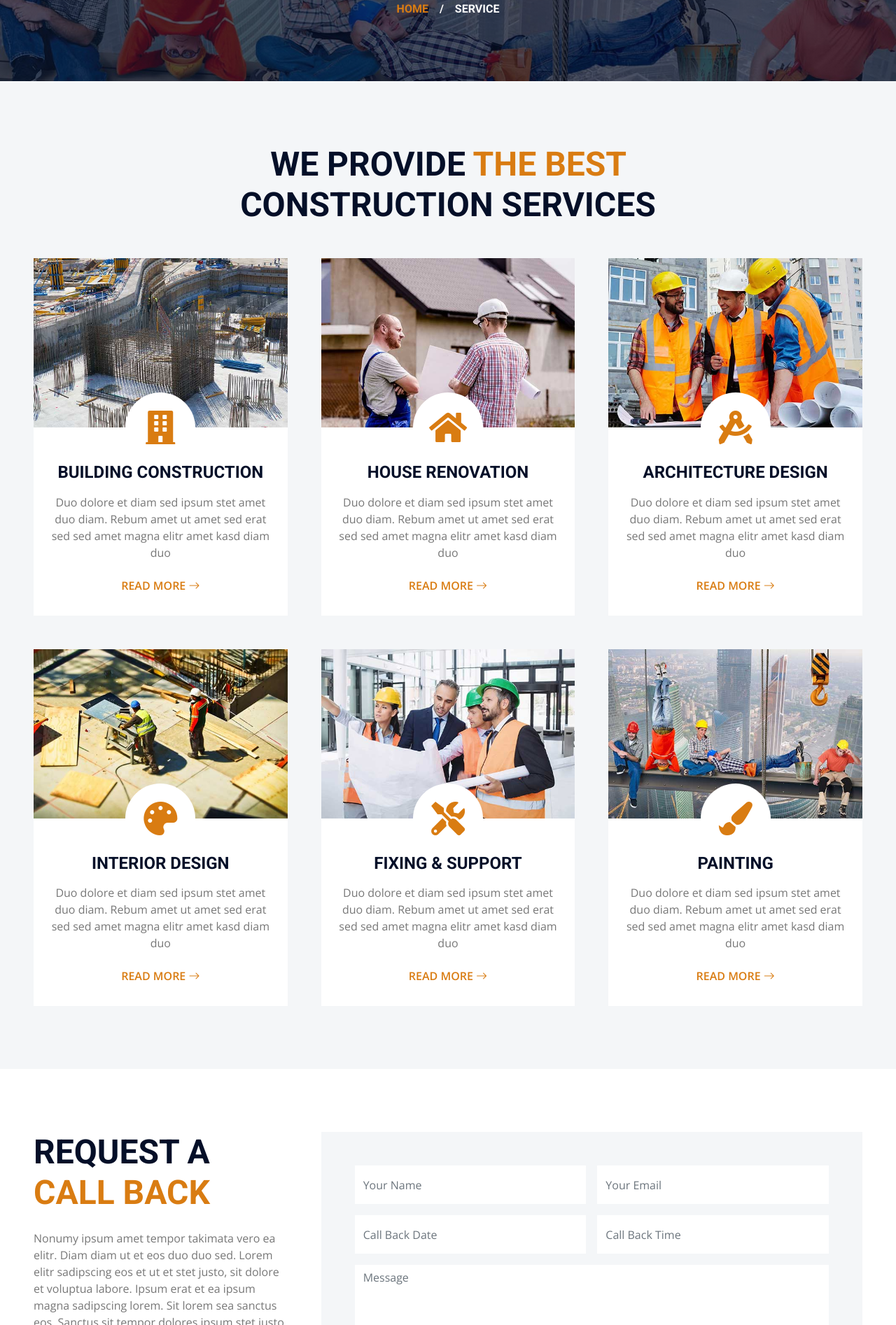
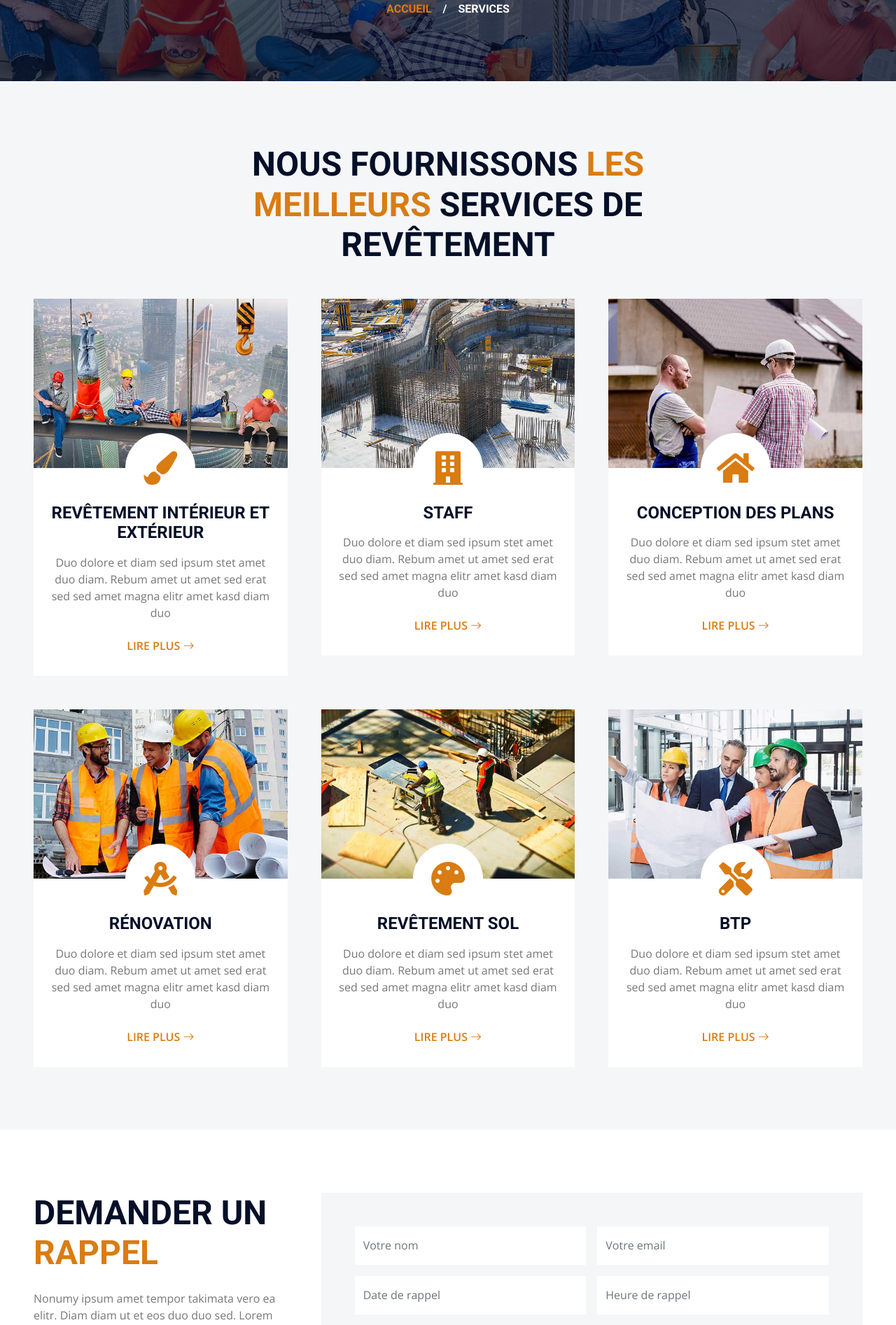
Before and after one commit to borishristi/rot2stone, a Django app: template src/showcase_site/templates/showcase_site/service.html in a window 1280 px wide. Shown: the part 400-2294 px from the top of the page at 70% size. Run offline with Django 3.2, Linux system fonts and the light colour scheme; the template is opened without the code that fills it, so the values that code supplies are empty; some libraries are stand-ins or nearby versions.

Commit message:
Nous avons modifié la page service

```diff
--- a/src/showcase_site/templates/showcase_site/service.html
+++ b/src/showcase_site/templates/showcase_site/service.html
@@ -9,11 +9,11 @@
 
     <!-- Page Header Start -->
     <div class="container-fluid page-header">
-        <h1 class="display-3 text-uppercase text-white mb-3">Service</h1>
+        <h1 class="display-3 text-uppercase text-white mb-3">Nos services</h1>
         <div class="d-inline-flex text-white">
-            <h6 class="text-uppercase m-0"><a href="">Home</a></h6>
+            <h6 class="text-uppercase m-0"><a href="">Accueil</a></h6>
             <h6 class="text-white m-0 px-3">/</h6>
-            <h6 class="text-uppercase text-white m-0">Service</h6>
+            <h6 class="text-uppercase text-white m-0">Services</h6>
         </div>
     </div>
     <!-- Page Header Start -->
@@ -22,9 +22,22 @@
     <!-- Services Start -->
     <div class="container-fluid bg-light py-6 px-5">
         <div class="text-center mx-auto mb-5" style="max-width: 600px;">
-            <h1 class="display-5 text-uppercase mb-4">We Provide <span class="text-primary">The Best</span> Construction Services</h1>
+            <h1 class="display-5 text-uppercase mb-4">Nous fournissons <span class="text-primary">les meilleurs</span> Services de revêtement</h1>
         </div>
         <div class="row g-5">
+            <div class="col-lg-4 col-md-6">
+                <div class="service-item bg-white rounded d-flex flex-column align-items-center text-center">
+                    <img class="img-fluid" src="{% static 'img/service-6.jpg' %}" alt="">
+                    <div class="service-icon bg-white">
+                        <i class="fa fa-3x fa-paint-brush text-primary"></i>
+                    </div>
+                    <div class="px-4 pb-4">
+                        <h4 class="text-uppercase mb-3">Revêtement intérieur et extérieur</h4>
+                        <p>Duo dolore et diam sed ipsum stet amet duo diam. Rebum amet ut amet sed erat sed sed amet magna elitr amet kasd diam duo</p>
+                        <a class="btn text-primary" href="">Lire plus <i class="bi bi-arrow-right"></i></a>
+                    </div>
+                </div>
+            </div>
             <div class="col-lg-4 col-md-6">
                 <div class="service-item bg-white d-flex flex-column align-items-center text-center">
                     <img class="img-fluid" src="{% static 'img/service-1.jpg' %}" alt="">
@@ -32,9 +45,9 @@
                         <i class="fa fa-3x fa-building text-primary"></i>
                     </div>
                     <div class="px-4 pb-4">
-                        <h4 class="text-uppercase mb-3">Building Construction</h4>
+                        <h4 class="text-uppercase mb-3">Staff</h4>
                         <p>Duo dolore et diam sed ipsum stet amet duo diam. Rebum amet ut amet sed erat sed sed amet magna elitr amet kasd diam duo</p>
-                        <a class="btn text-primary" href="">Read More <i class="bi bi-arrow-right"></i></a>
+                        <a class="btn text-primary" href="">Lire plus <i class="bi bi-arrow-right"></i></a>
                     </div>
                 </div>
             </div>
@@ -45,9 +58,9 @@
                         <i class="fa fa-3x fa-home text-primary"></i>
                     </div>
                     <div class="px-4 pb-4">
-                        <h4 class="text-uppercase mb-3">House Renovation</h4>
+                        <h4 class="text-uppercase mb-3">Conception des plans</h4>
                         <p>Duo dolore et diam sed ipsum stet amet duo diam. Rebum amet ut amet sed erat sed sed amet magna elitr amet kasd diam duo</p>
-                        <a class="btn text-primary" href="">Read More <i class="bi bi-arrow-right"></i></a>
+                        <a class="btn text-primary" href="">Lire plus <i class="bi bi-arrow-right"></i></a>
                     </div>
                 </div>
             </div>
@@ -58,9 +71,9 @@
                         <i class="fa fa-3x fa-drafting-compass text-primary"></i>
                     </div>
                     <div class="px-4 pb-4">
-                        <h4 class="text-uppercase mb-3">Architecture Design</h4>
+                        <h4 class="text-uppercase mb-3">Rénovation</h4>
                         <p>Duo dolore et diam sed ipsum stet amet duo diam. Rebum amet ut amet sed erat sed sed amet magna elitr amet kasd diam duo</p>
-                        <a class="btn text-primary" href="">Read More <i class="bi bi-arrow-right"></i></a>
+                        <a class="btn text-primary" href="">Lire plus <i class="bi bi-arrow-right"></i></a>
                     </div>
                 </div>
             </div>
@@ -71,9 +84,9 @@
                         <i class="fa fa-3x fa-palette text-primary"></i>
                     </div>
                     <div class="px-4 pb-4">
-                        <h4 class="text-uppercase mb-3">Interior Design</h4>
+                        <h4 class="text-uppercase mb-3">Revêtement sol</h4>
                         <p>Duo dolore et diam sed ipsum stet amet duo diam. Rebum amet ut amet sed erat sed sed amet magna elitr amet kasd diam duo</p>
-                        <a class="btn text-primary" href="">Read More <i class="bi bi-arrow-right"></i></a>
+                        <a class="btn text-primary" href="">Lire plus <i class="bi bi-arrow-right"></i></a>
                     </div>
                 </div>
             </div>
@@ -84,22 +97,9 @@
                         <i class="fa fa-3x fa-tools text-primary"></i>
                     </div>
                     <div class="px-4 pb-4">
-                        <h4 class="text-uppercase mb-3">Fixing & Support</h4>
+                        <h4 class="text-uppercase mb-3">BTP</h4>
                         <p>Duo dolore et diam sed ipsum stet amet duo diam. Rebum amet ut amet sed erat sed sed amet magna elitr amet kasd diam duo</p>
-                        <a class="btn text-primary" href="">Read More <i class="bi bi-arrow-right"></i></a>
-                    </div>
-                </div>
-            </div>
-            <div class="col-lg-4 col-md-6">
-                <div class="service-item bg-white rounded d-flex flex-column align-items-center text-center">
-                    <img class="img-fluid" src="{% static 'img/service-6.jpg' %}" alt="">
-                    <div class="service-icon bg-white">
-                        <i class="fa fa-3x fa-paint-brush text-primary"></i>
-                    </div>
-                    <div class="px-4 pb-4">
-                        <h4 class="text-uppercase mb-3">Painting</h4>
-                        <p>Duo dolore et diam sed ipsum stet amet duo diam. Rebum amet ut amet sed erat sed sed amet magna elitr amet kasd diam duo</p>
-                        <a class="btn text-primary" href="">Read More <i class="bi bi-arrow-right"></i></a>
+                        <a class="btn text-primary" href="">Lire plus <i class="bi bi-arrow-right"></i></a>
                     </div>
                 </div>
             </div>
@@ -113,40 +113,40 @@
             <div class="row gx-5">
                 <div class="col-lg-4 mb-5 mb-lg-0">
                     <div class="mb-4">
-                        <h1 class="display-5 text-uppercase mb-4">Request A <span class="text-primary">Call Back</span></h1>
+                        <h1 class="display-5 text-uppercase mb-4">Demander un <span class="text-primary">Rappel</span></h1>
                     </div>
                     <p class="mb-5">Nonumy ipsum amet tempor takimata vero ea elitr. Diam diam ut et eos duo duo sed. Lorem elitr sadipscing eos et ut et stet justo, sit dolore et voluptua labore. Ipsum erat et ea ipsum magna sadipscing lorem. Sit lorem sea sanctus eos. Sanctus sit tempor dolores ipsum stet justo sit erat ea, sed diam sanctus takimata sit. Et at voluptua amet erat justo amet ea ipsum eos, eirmod accusam sea sed ipsum kasd ut.</p>
-                    <a class="btn btn-primary py-3 px-5" href="">Get A Quote</a>
+                    <a class="btn btn-primary py-3 px-5" href="">Obtenir un devis</a>
                 </div>
                 <div class="col-lg-8">
                     <div class="bg-light text-center p-5">
                         <form>
                             <div class="row g-3">
                                 <div class="col-12 col-sm-6">
-                                    <input type="text" class="form-control border-0" placeholder="Your Name" style="height: 55px;">
+                                    <input type="text" class="form-control border-0" placeholder="Votre nom" style="height: 55px;">
                                 </div>
                                 <div class="col-12 col-sm-6">
-                                    <input type="email" class="form-control border-0" placeholder="Your Email" style="height: 55px;">
+                                    <input type="email" class="form-control border-0" placeholder="Votre email" style="height: 55px;">
                                 </div>
                                 <div class="col-12 col-sm-6">
                                     <div class="date" id="date" data-target-input="nearest">
                                         <input type="text"
                                             class="form-control border-0 datetimepicker-input"
-                                            placeholder="Call Back Date" data-target="#date" data-toggle="datetimepicker" style="height: 55px;">
+                                            placeholder="Date de rappel" data-target="#date" data-toggle="datetimepicker" style="height: 55px;">
                                     </div>
                                 </div>
                                 <div class="col-12 col-sm-6">
                                     <div class="time" id="time" data-target-input="nearest">
                                         <input type="text"
                                             class="form-control border-0 datetimepicker-input"
-                                            placeholder="Call Back Time" data-target="#time" data-toggle="datetimepicker" style="height: 55px;">
+                                            placeholder="Heure de rappel" data-target="#time" data-toggle="datetimepicker" style="height: 55px;">
                                     </div>
                                 </div>
                                 <div class="col-12">
                                     <textarea class="form-control border-0" rows="5" placeholder="Message"></textarea>
                                 </div>
                                 <div class="col-12">
-                                    <button class="btn btn-primary w-100 py-3" type="submit">Submit Request</button>
+                                    <button class="btn btn-primary w-100 py-3" type="submit">Soumettre une requête</button>
                                 </div>
                             </div>
                         </form>
@@ -160,7 +160,7 @@
     <!-- Testimonial Start -->
     <div class="container-fluid bg-light py-6 px-5">
         <div class="text-center mx-auto mb-5" style="max-width: 600px;">
-            <h1 class="display-5 text-uppercase mb-4">What Our <span class="text-primary">Happy Cleints</span> Say!!!</h1>
+            <h1 class="display-5 text-uppercase mb-4">Ce que nos <span class="text-primary">Clients satisfaits</span> disent!!!</h1>
         </div>
         <div class="row gx-0 align-items-center">
             <div class="col-xl-4 col-lg-5 d-none d-lg-block">
```
